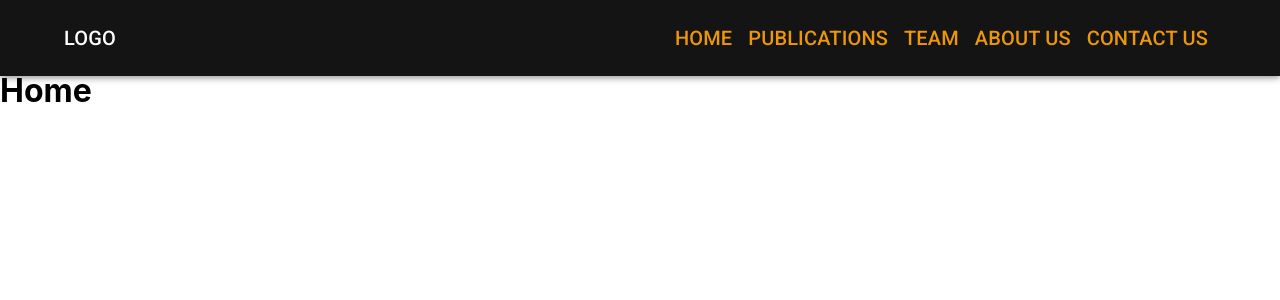
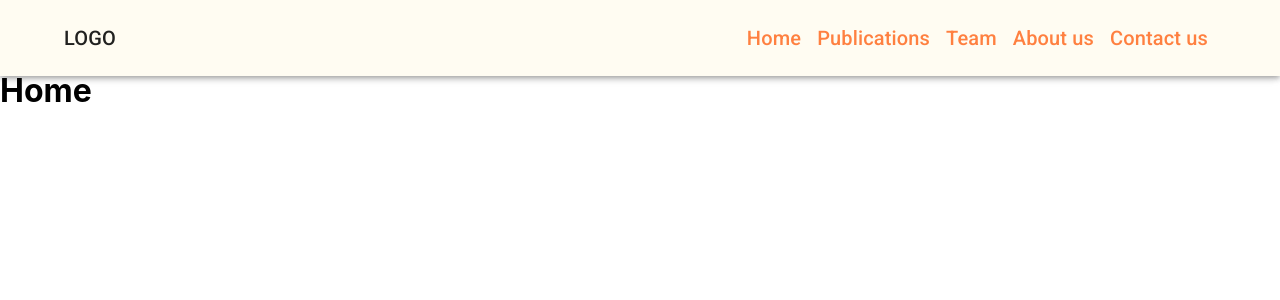
Before and after one commit to justo202/vampire-website, a React (Create React App) app: page / in a window 1280 px wide. Shown: the top 300 px of the page. Built offline with nearby package versions, Linux system fonts and the light colour scheme.

Commit message:
changed some colors

```diff
--- a/src/components/MainComponent.js
+++ b/src/components/MainComponent.js
@@ -10,7 +10,7 @@ import ContactUs from '../pages/ContactUsPage';
 const customTheme = createTheme({
     palette: {
         primary: {
-            main: '#141414',
+            main: '#FFFCF2',
         },
 
     }
--- a/src/components/NavbarComponent.js
+++ b/src/components/NavbarComponent.js
@@ -13,7 +13,8 @@ const useStyles = makeStyles(() => {
     },
     navLinks: {
       textDecoration: 'none',
-      color: 'inherit'
+      textTransform: 'none',
+      color: '#FF8040'
     }
   }
 
@@ -26,6 +27,7 @@ const useStyles = makeStyles(() => {
 
     const pages = [
       {
+        key: 1,
         name: "Home",
         url: "/"
       },
@@ -34,14 +36,17 @@ const useStyles = makeStyles(() => {
         url: "/publications"
       },
       {
+        key: 2,
         name: "Team",
         url: "/team"
       },
       {
+        key: 3,
         name: "About us",
         url: "/about"
       },
       {
+        key: 4,
         name: "Contact us",
         url: "contact"
       }
@@ -98,7 +103,7 @@ const useStyles = makeStyles(() => {
                     }}
                     >
                     {pages.map(page => (
-                    <MenuItem key={page} onClick={handleCloseNavMenu}>
+                    <MenuItem key={page.key} onClick={handleCloseNavMenu}>
                       <Typography textAlign="center"><Link className={styles.navLinks} to={page.url}>{page.name}</Link></Typography>
                     </MenuItem>
                     ))}
@@ -113,7 +118,7 @@ const useStyles = makeStyles(() => {
                     </Typography>
                     <Box sx={{ display: { xs: 'none', md: 'flex' } }}>
                         {pages.map(page => (
-                          <Button key={page} sx={{ my: 2, color: '#ed9609', display: 'block' }}>
+                          <Button key={page.key} sx={{ my: 2, display: 'block' }}>
                             <Link className={styles.navLinks} to={page.url} >
                             <Typography
                             variant="h6"
```
